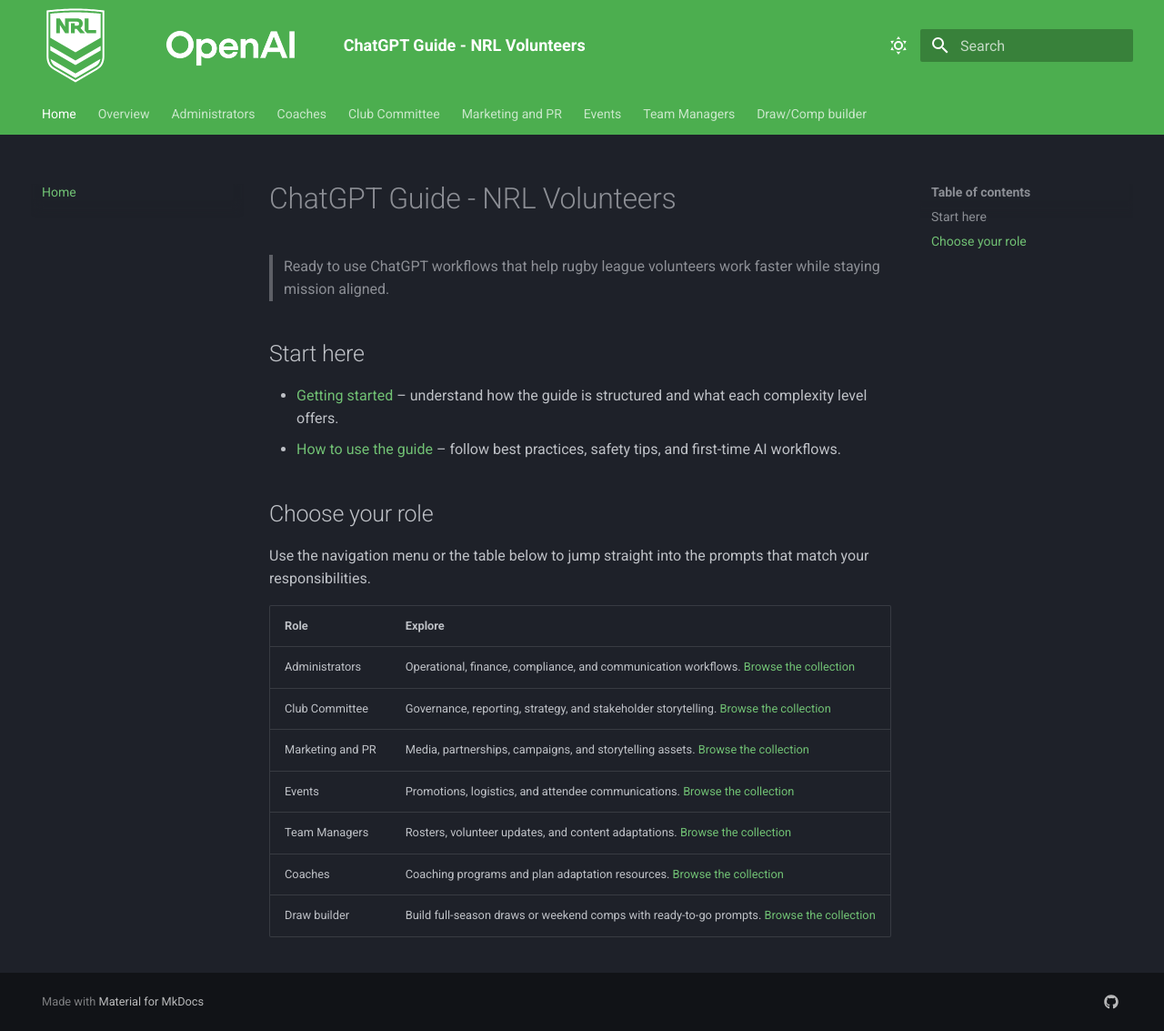
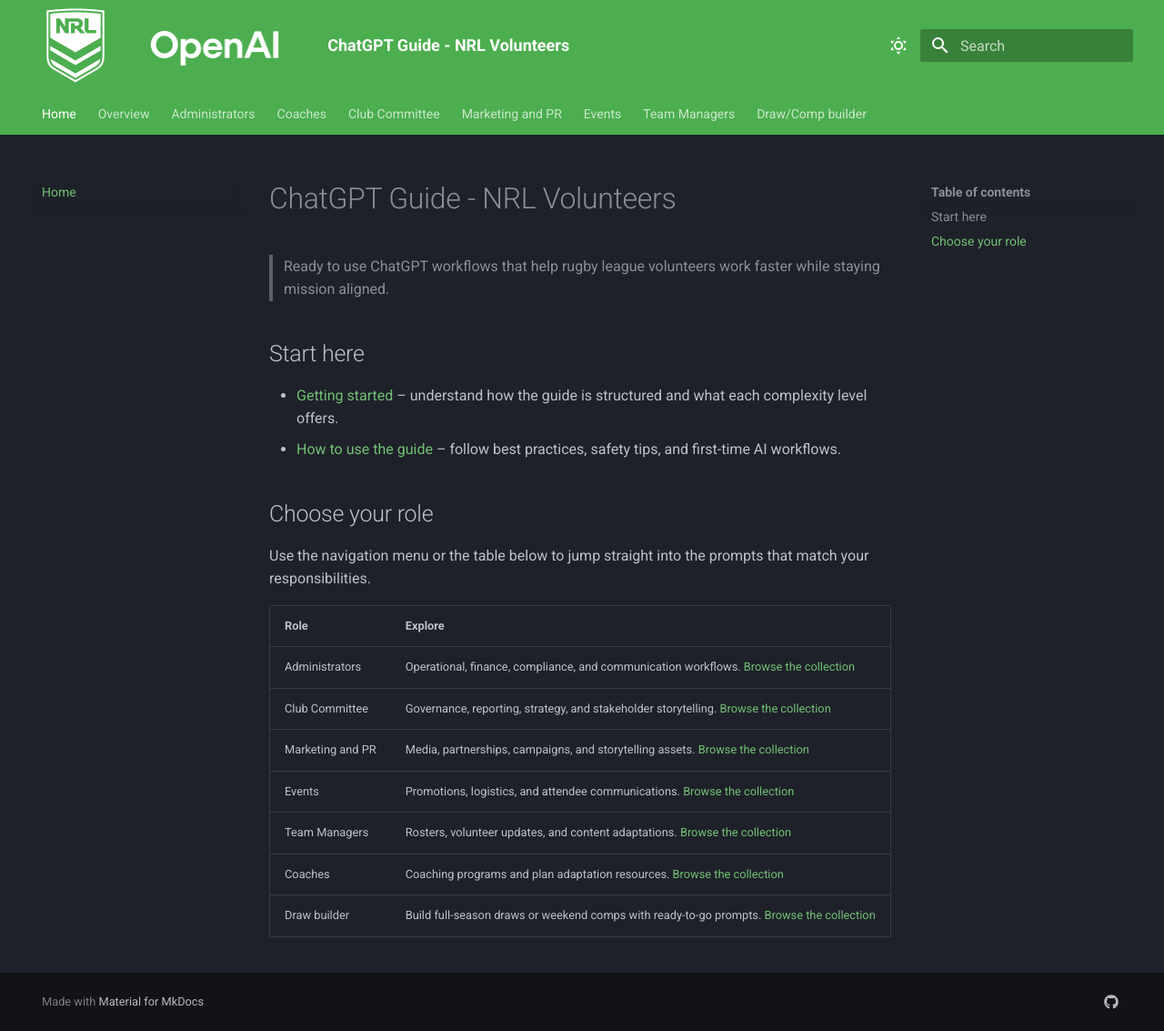
Before and after one commit to NRLParticipation/NRL-Cookbook, an MkDocs documentation site: the page built from docs/index.md, in a window 1280 px wide and 1133 px high. Shown: the whole window at 91% size. Built offline with MkDocs 1.6.1 and Material for MkDocs 9.7.7, drawn with Linux system fonts in a browser that asks for light colours.

Commit message:
Tighten logo spacing

```diff
--- a/docs/assets/styles/custom.css
+++ b/docs/assets/styles/custom.css
@@ -1,7 +1,7 @@
 .logo-pair {
   display: inline-flex;
   align-items: center;
-  gap: 1.25rem;
+  gap: 0.375rem;
 }
 
 .logo-pair__image {
@@ -32,7 +32,7 @@
 
 @media (max-width: 600px) {
   .logo-pair {
-    gap: 0.75rem;
+    gap: 0.25rem;
   }
 
   .md-header__button.md-logo .logo-pair__image,
```
